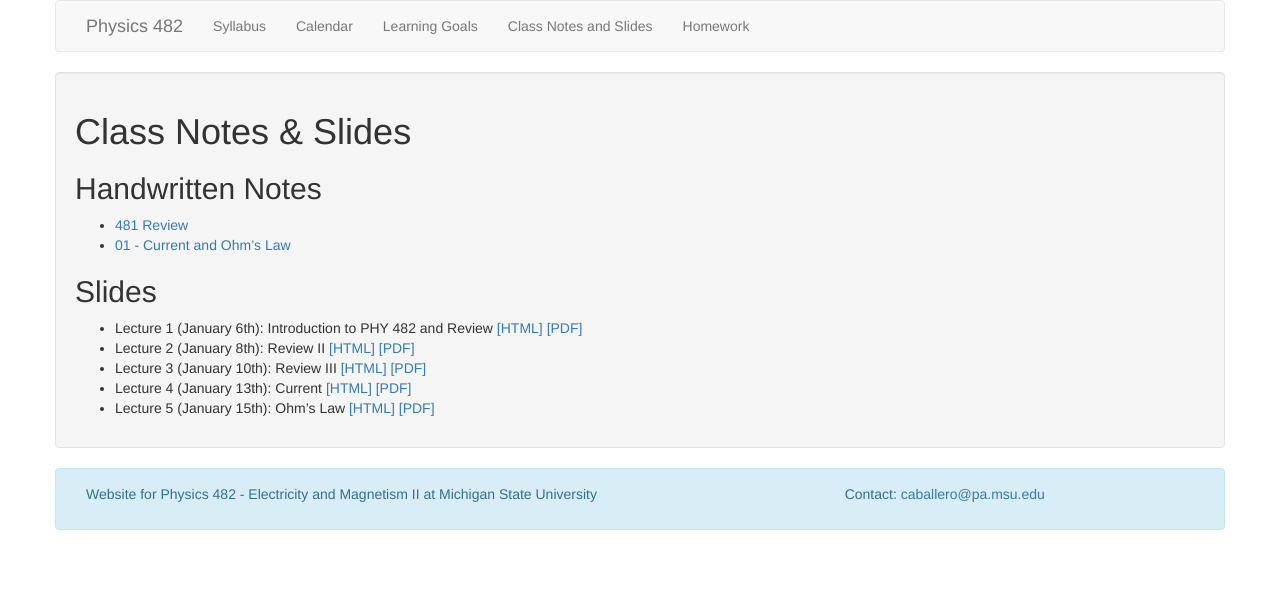
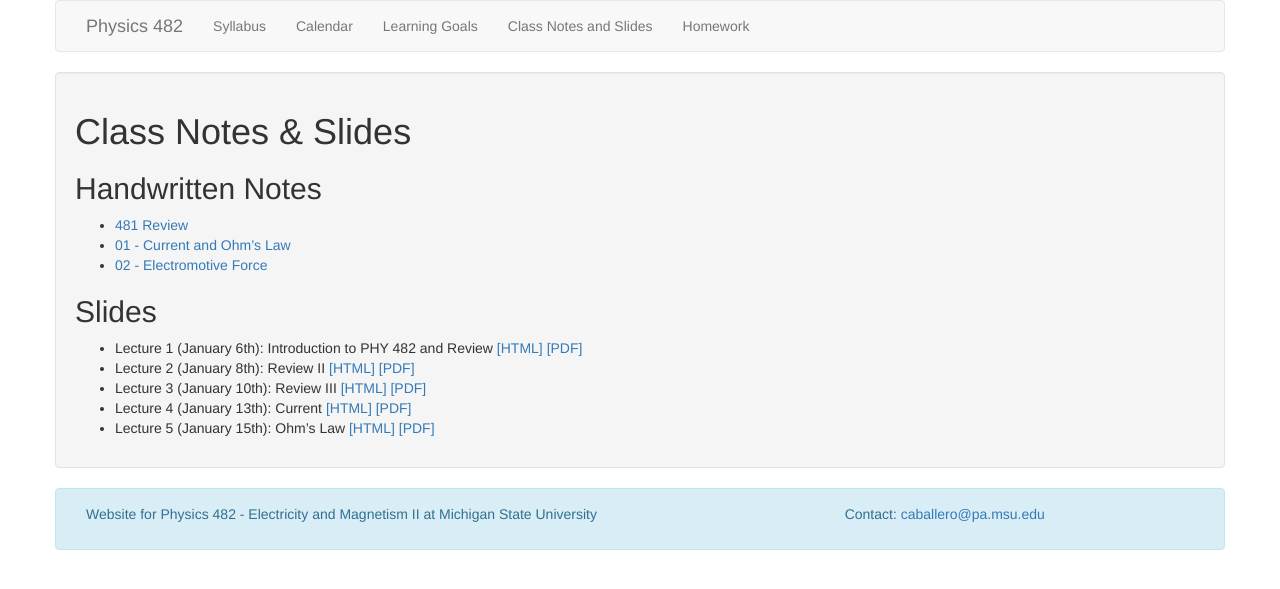
Before and after one commit to dannycab/phy482msu_s2020, a Jekyll site: the page built from notes/list_of_notes.md, in a window 1280 px wide. Shown: the top 589 px of the page. Built offline with Jekyll 4.4.1, drawn with Linux system fonts in a browser that asks for light colours.

```diff
--- a/notes/list_of_notes.md
+++ b/notes/list_of_notes.md
@@ -8,6 +8,7 @@ permalink: notes/index.html
 
 * [481 Review](http://dannycaballero.info/phy481msu_f2019/notes/index.html)
 * [01 - Current and Ohm's Law](./handwritten/01-Current_and_Ohms_Law.pdf)
+* [02 - Electromotive Force](./handwritten/02-EMF.pdf)
 
 
 ## Slides
```
Also changed, not shown: 3 other files.
